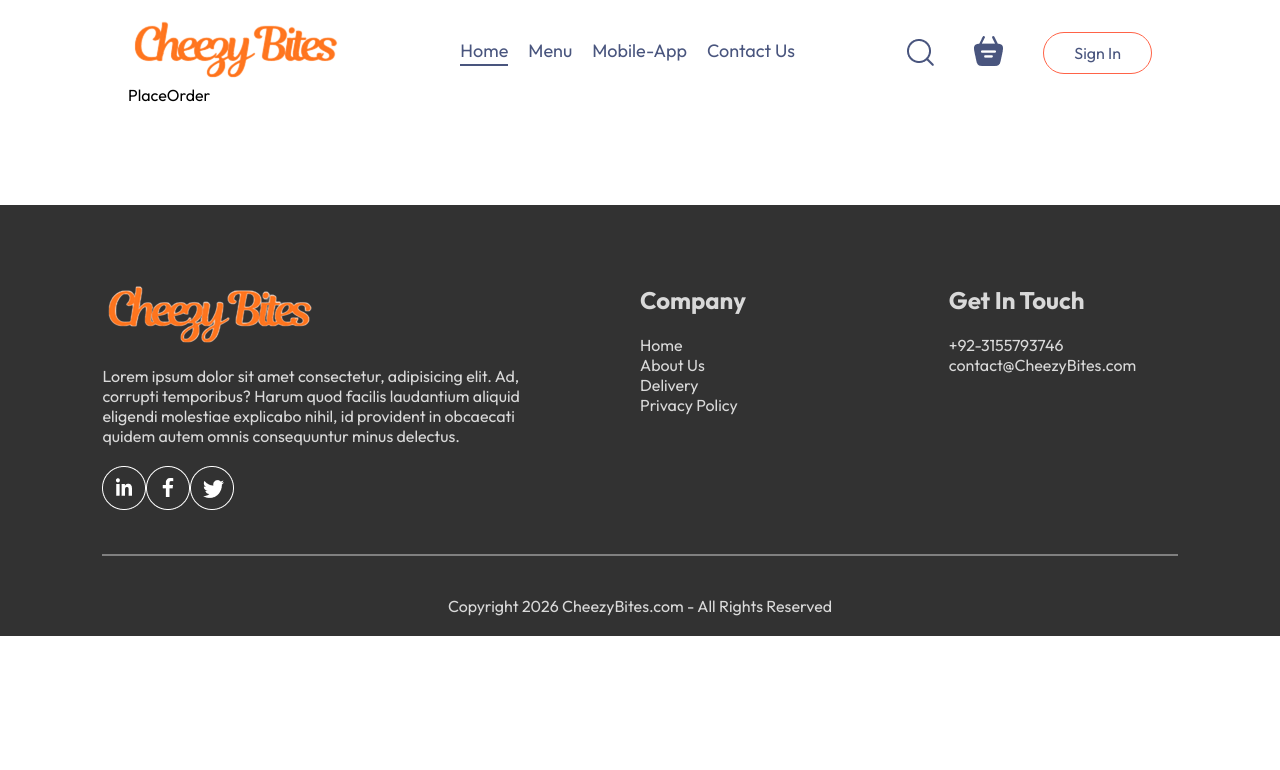
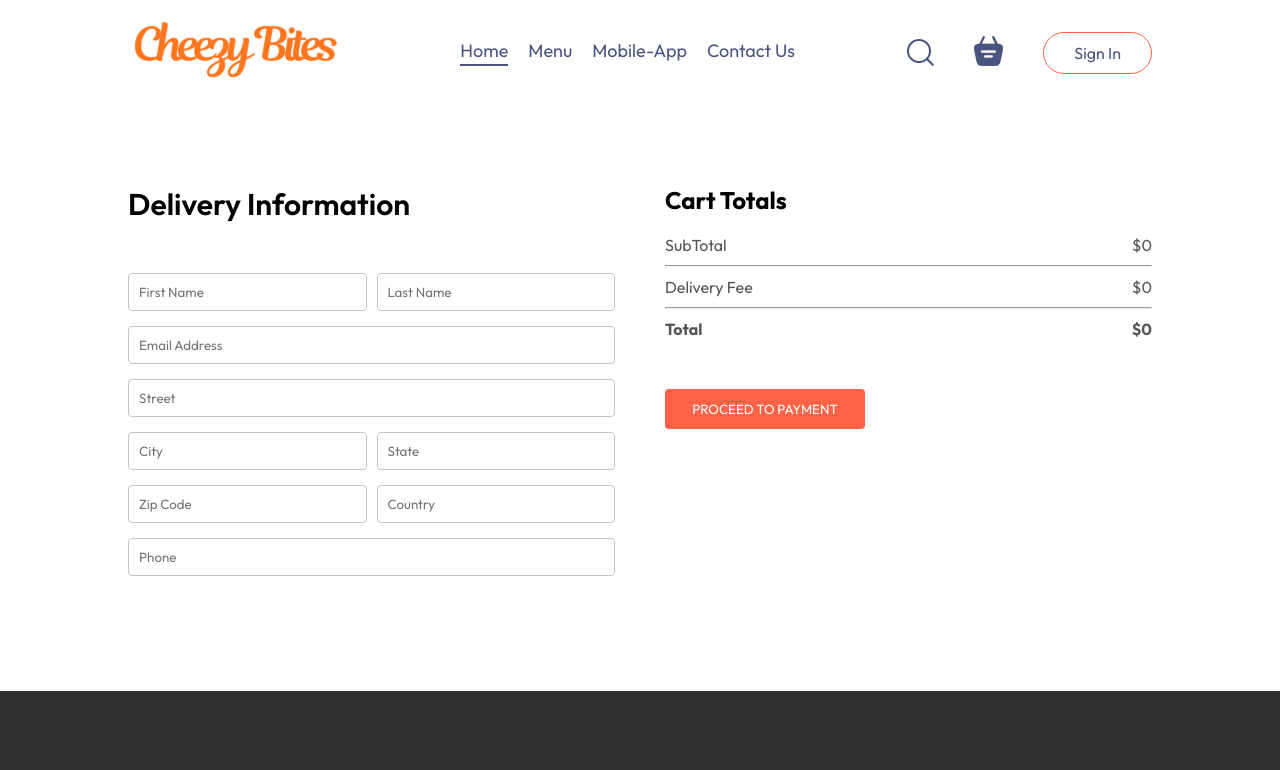
Before and after one commit to sadiajavid/food-delivery-app, a React (Vite) app in the folder frontend/: page /order in a window 1280 px wide. Shown: the top 770 px of the page. Built offline with nearby package versions, Linux system fonts and the light colour scheme.

Commit message:
frontend completd

```diff
--- a/frontend/src/pages/Cart/Cart.jsx
+++ b/frontend/src/pages/Cart/Cart.jsx
@@ -2,9 +2,11 @@
 import './Cart.css'
 import { useContext } from 'react';
 import { StoreContext } from '../../Context/StoreContext';
+import { useNavigate } from 'react-router-dom';
 
 const Cart = () => {
   const {cartItems,food_list,removeFromCart,getTotalCartAmount}=useContext(StoreContext);
+  const navigate=useNavigate();
   return (
 <div className="cart">
 <div className="cart-items">
@@ -48,15 +50,15 @@
               <hr />
               <div className="cart-total-details">
                  <p>Delivery Fee</p>
-                <p>${2}</p>
+                <p>${getTotalCartAmount()===0?0:2}</p>
               </div>
               <hr />
               <div className="cart-total-details">
                 <b>Total</b>
-                <b>${getTotalCartAmount()+2}</b>
+                <b>${getTotalCartAmount()===0?0:getTotalCartAmount()+2}</b>
               </div>
             </div>
-               <button>PROCEED TO CHECKOUT</button>
+               <button onClick={()=>navigate('/order')}>PROCEED TO CHECKOUT</button>
 
           </div>
            <div className="cart-promocode">
--- a/frontend/src/pages/PlaceOrder/PlaceOrder.css
+++ b/frontend/src/pages/PlaceOrder/PlaceOrder.css
@@ -0,0 +1,35 @@
+.place-order{
+    display: flex;
+    align-items: start;
+    justify-content: space-between;
+    gap: 50px;
+    margin-top:100px ;
+}
+.place-order-left{
+    width: 100%;
+    max-width: max(30%,500px);
+}
+.place-order-left .title{
+    font-size: 30px;
+    font-weight: 600;
+    margin-bottom: 50px;
+}
+.place-order-left input{
+    margin-bottom: 15px;
+    width: 100%;
+    padding: 10px;
+    border: 1px solid #c5c5c5;
+    border-radius:4px ;
+    outline-color: tomato;
+}
+.place-order-left .multi-fields{
+    display: flex;
+    gap: 10px;
+}
+.place-order-right{
+    width: 100%;
+    max-width: max(40%,500px );
+}
+.place-order .cart-total button{
+    margin-top: 30px;
+}
--- a/frontend/src/pages/PlaceOrder/PlaceOrder.jsx
+++ b/frontend/src/pages/PlaceOrder/PlaceOrder.jsx
@@ -1,9 +1,57 @@
-import React from 'react'
+import React, { useContext } from 'react'
 import "./PlaceOrder.css"
+import { StoreContext } from '../../Context/StoreContext'
 
 const PlaceOrder = () => {
+  const {getTotalCartAmount}=useContext(StoreContext);
   return (
-    <div>PlaceOrder</div>
+    <form action="" className="place-order">
+      <div className="place-order-left">
+        <p className="title">Delivery Information</p>
+        <div className="multi-fields">
+          <input type="text" placeholder='First Name' />
+          <input type="text" placeholder='Last Name' />
+        </div>
+        <input type="text" placeholder='Email Address'/>
+        <input type="text" placeholder='Street'/>
+        <div className="multi-fields">
+          <input type="text" placeholder='City' />
+          <input type="text" placeholder='State' />
+        </div>
+        <div className="multi-fields">
+          <input type="text" placeholder='Zip Code' />
+          <input type="text" placeholder='Country' />
+        </div>
+        <input type="text" placeholder='Phone' />
+
+      </div>
+      <div className="place-order-right">
+          <div className="cart-total">
+            <h2>Cart Totals</h2>
+            <div>
+              <div className="cart-total-details">
+                <p>SubTotal</p>
+                <p>${getTotalCartAmount()}</p>
+              </div>
+              <hr />
+              <div className="cart-total-details">
+                 <p>Delivery Fee</p>
+                <p>${getTotalCartAmount()===0?0:2}</p>
+              </div>
+              <hr />
+              <div className="cart-total-details">
+                <b>Total</b>
+                <b>${getTotalCartAmount()===0?0:getTotalCartAmount()+2}</b>
+              </div>
+            </div>
+               <button >PROCEED TO PAYMENT</button>
+
+          </div>
+
+      </div>
+
+
+    </form>
   )
 }
 
```
